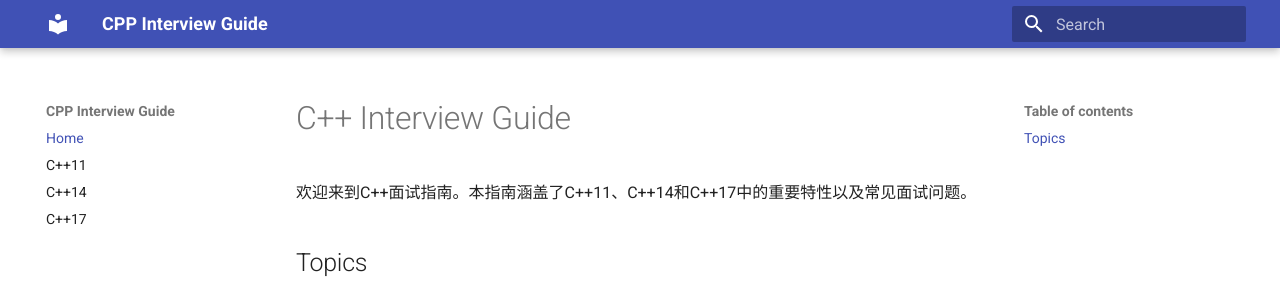
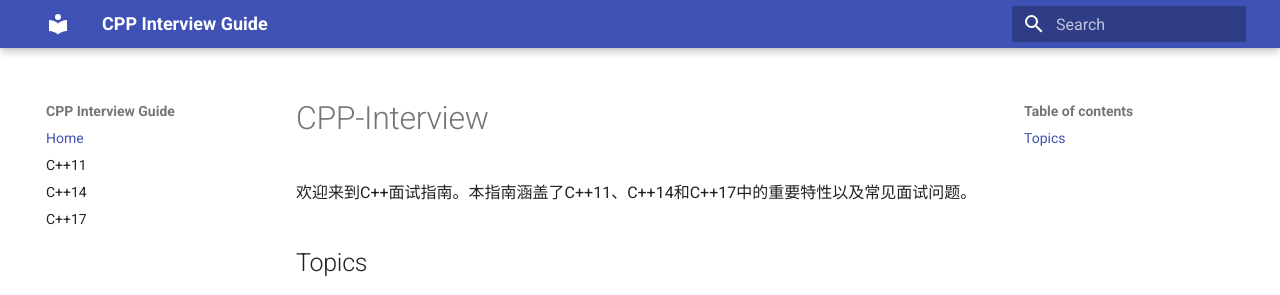
Before and after one commit to SwartzMss/CPP-Interview, an MkDocs documentation site: the page built from docs/index.md, in a window 1280 px wide. Shown: the top 295 px of the page. Built offline with MkDocs 1.6.1 and Material for MkDocs 9.7.7, drawn with Linux system fonts in a browser that asks for light colours.

Commit message:
chore: add Jekyll config

```diff
--- /dev/null
+++ b/docs/_config.yml
@@ -0,0 +1,5 @@
+url: "https://swartzmss.github.io"
+baseurl: "/CPP-Interview"
+title: "CPP Interview"
+description: "C++ 面试题整理"
+theme: jekyll-theme-cayman
--- a/docs/index.md
+++ b/docs/index.md
@@ -1,9 +1,13 @@
-# C++ Interview Guide
+---
+layout: default
+title: CPP-Interview
+---
 
+# CPP-Interview
 欢迎来到C++面试指南。本指南涵盖了C++11、C++14和C++17中的重要特性以及常见面试问题。
 
 ## Topics
 
-- [C++11](cpp11.md)
-- [C++14](cpp14.md)
-- [C++17](cpp17.md)
+- [C++11]({{ site.baseurl }}/cpp11/)
+- [C++14]({{ site.baseurl }}/cpp14/)
+- [C++17]({{ site.baseurl }}/cpp17/)
```
Also changed, not shown: docs/cpp11.md (+5 -0 lines), docs/cpp14.md (+5 -0 lines), docs/cpp17.md (+5 -0 lines), 1 other file.
